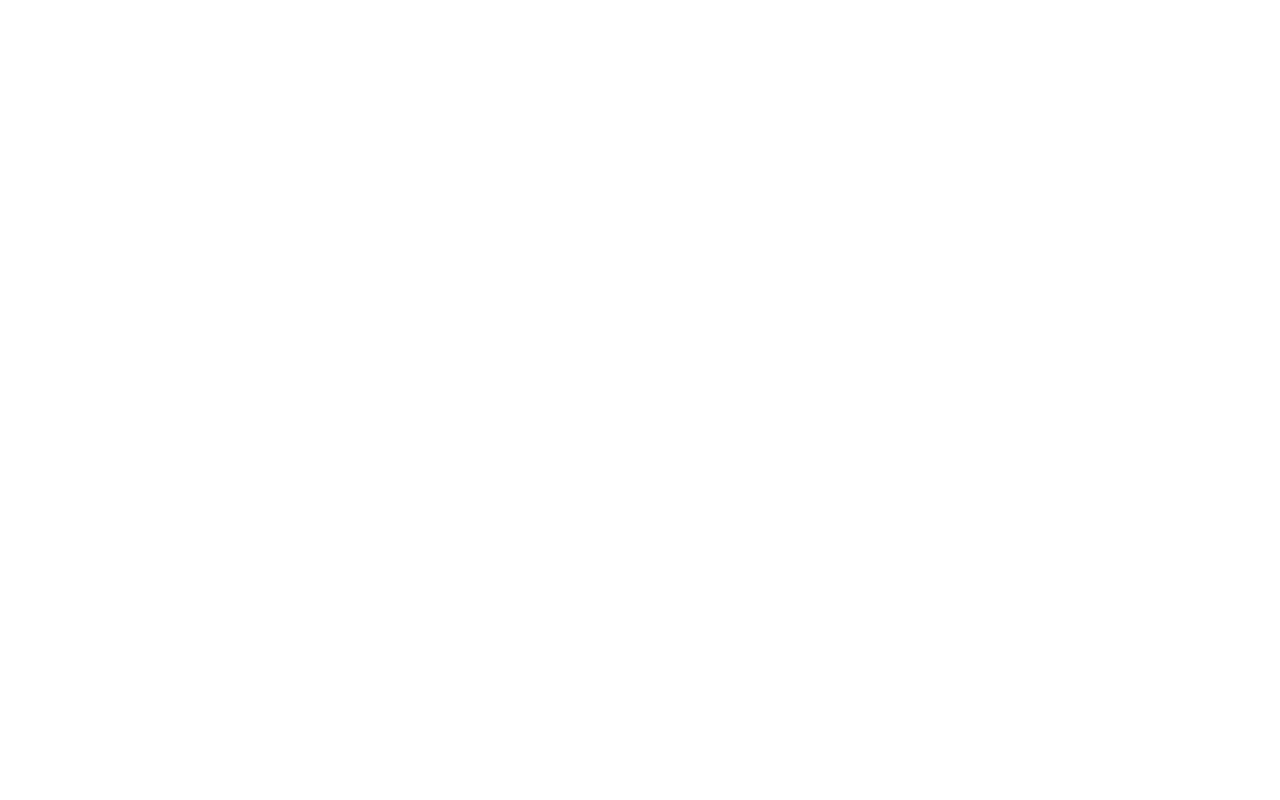
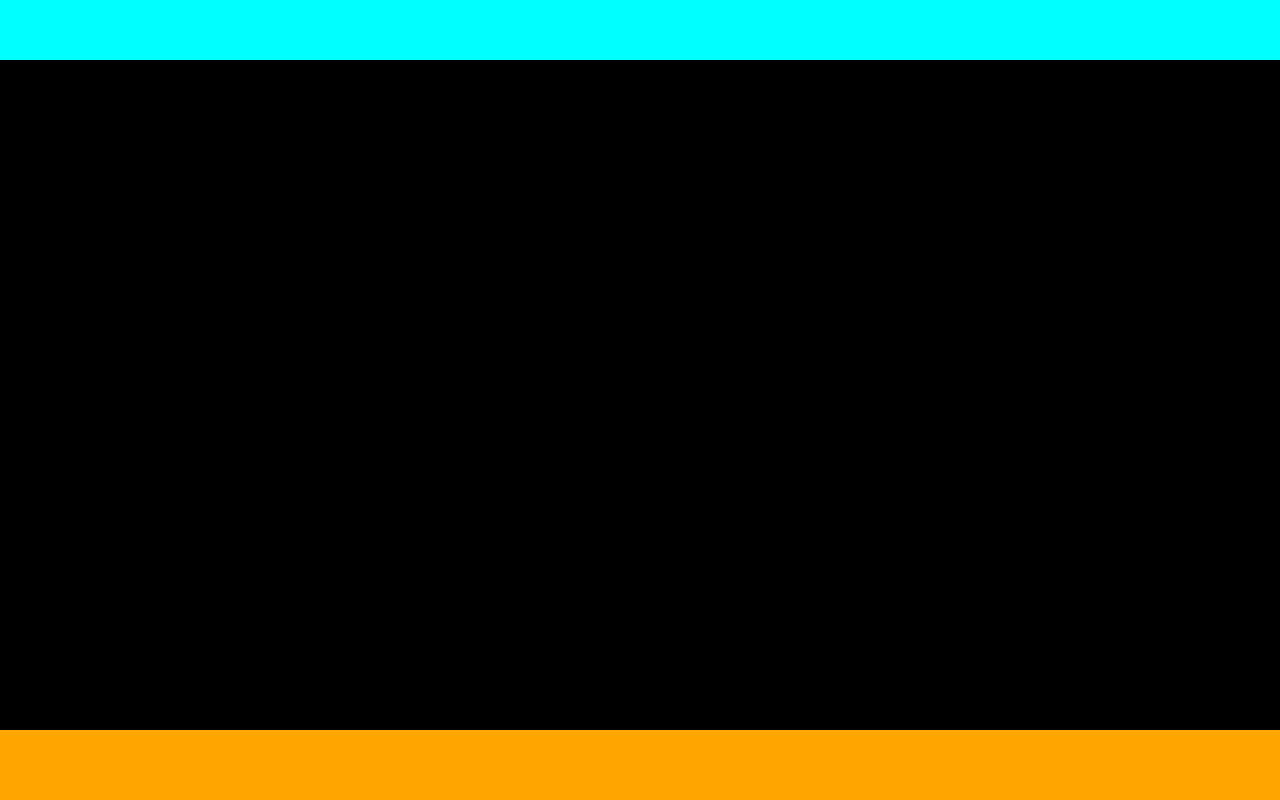
Before and after one commit to estherpinos/html-css-zoom, a plain HTML site: page index.html in a window 1280 px wide. Drawn offline with Linux system fonts and the light colour scheme.

Commit message:
[Add] strucutre

```diff
--- a/css/style.css
+++ b/css/style.css
@@ -0,0 +1,24 @@
+*{
+  margin: 0;
+  padding: 0;
+  box-sizing: border-box;
+}
+
+
+header{
+  background-color: aqua;
+  height: 60px;
+  width: 100%;
+}
+
+main{
+  background-color: black;
+  width: 100%;
+  height: calc(100vh - 130px)
+}
+
+footer{
+  background-color: orange;
+  width: 100%;
+  height: 70px;
+}
--- a/index.html
+++ b/index.html
@@ -3,9 +3,24 @@
 <head>
   <meta charset="UTF-8">
   <meta name="viewport" content="width=device-width, initial-scale=1.0">
+
+  <link rel="stylesheet" href="css/style.css">
   <title>Zoom</title>
 </head>
 <body>
 
+  <header>
+
+  </header>
+
+  <main>
+
+
+  </main>
+
+  <footer>
+
+  </footer>
+
 </body>
 </html>
```
